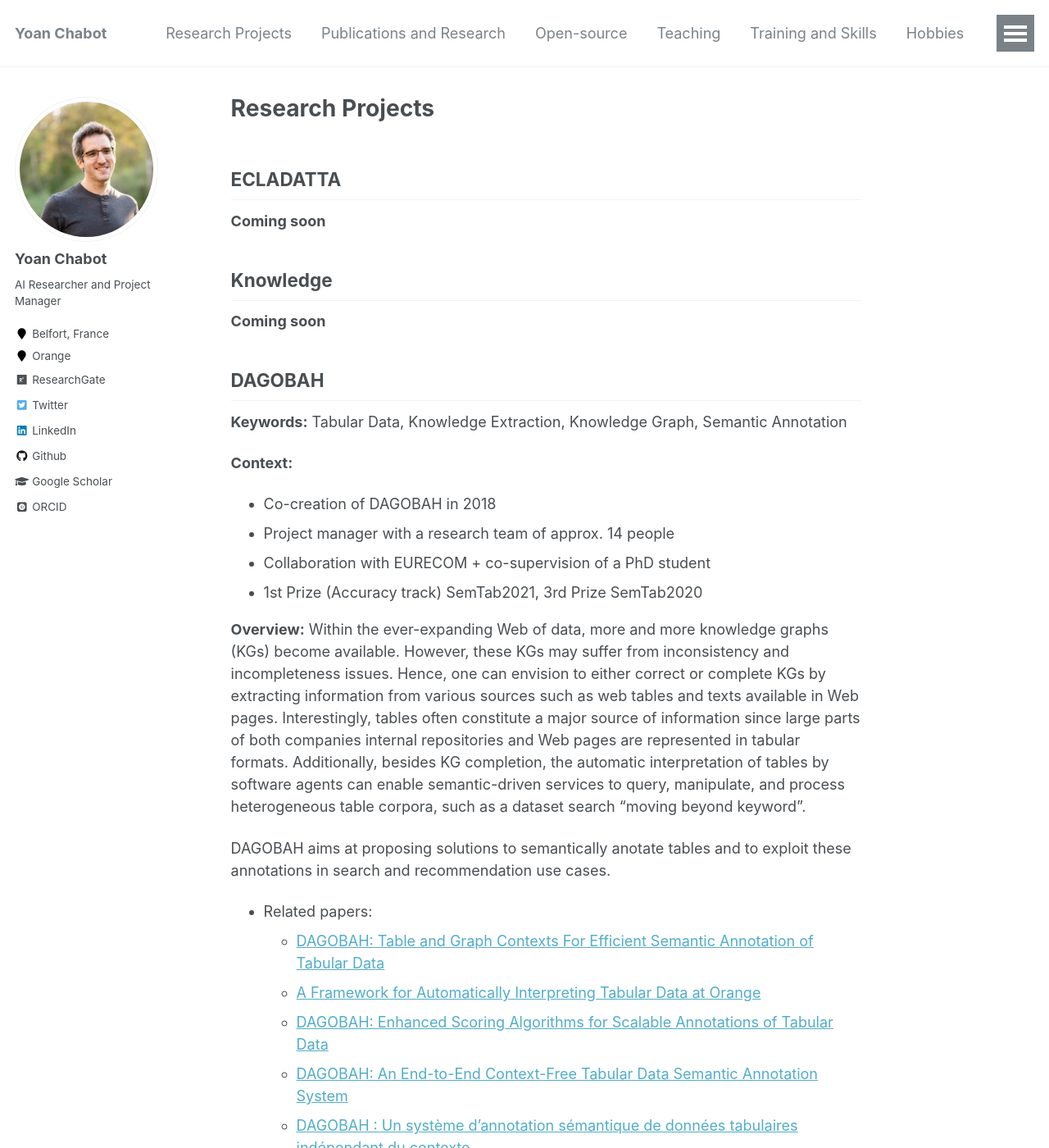
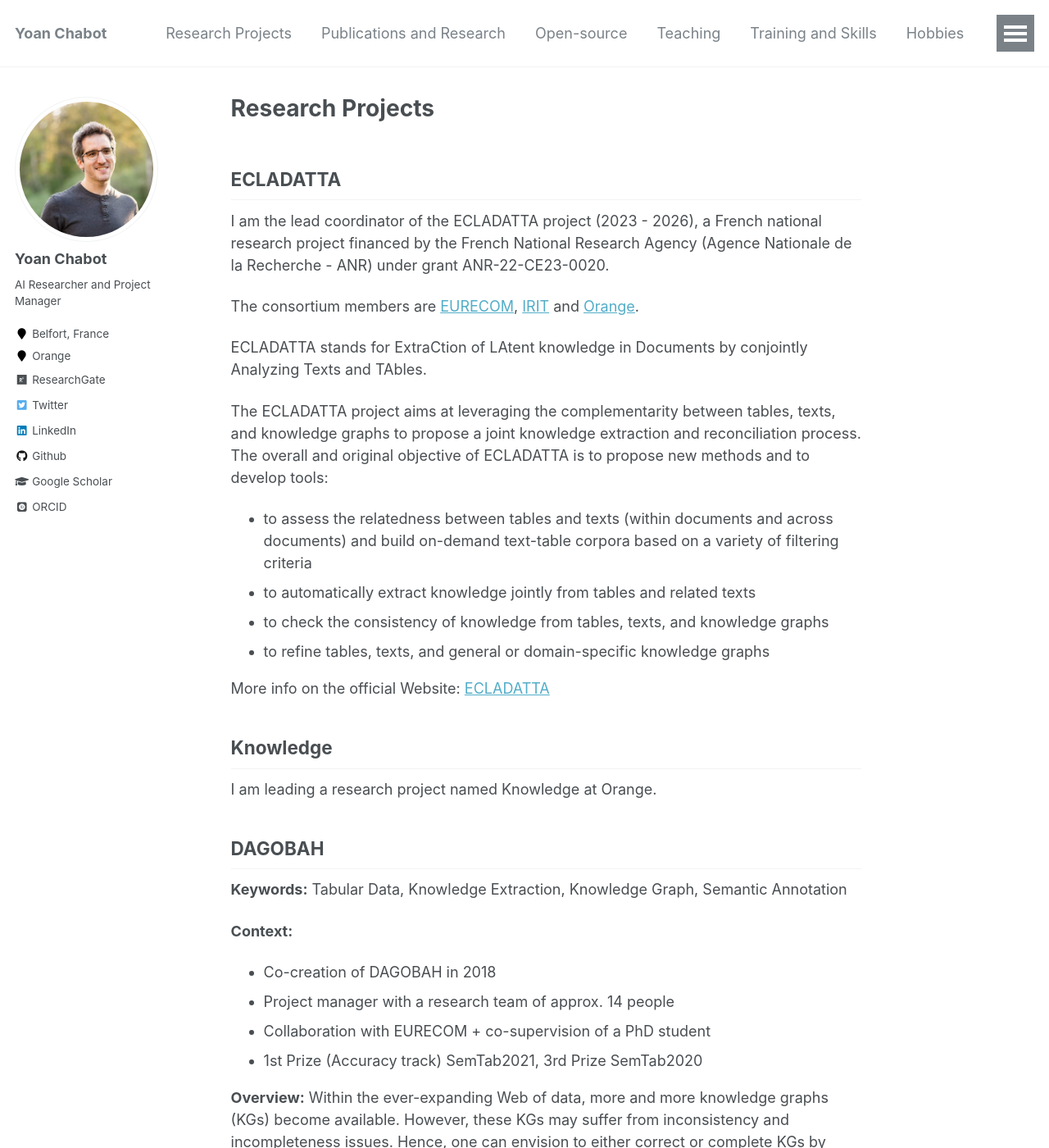
Before and after one commit to yoanchabot/yoanchabot.github.io, a Jekyll site: the page built from _pages/research.md, in a window 1280 px wide and 1400 px high. Shown: the whole window at 82% size. Built offline with Jekyll 4.4.1, drawn with Linux system fonts in a browser that asks for light colours; some web fonts are replaced.

Commit message:
Add ecladatta description

```diff
--- a/_pages/research.md
+++ b/_pages/research.md
@@ -5,10 +5,22 @@ author_profile: true
 ---
 
 ## ECLADATTA
-**Coming soon**
+I am the lead coordinator of the ECLADATTA project (2023 - 2026), a French national research project financed by the French National Research Agency (Agence Nationale de la Recherche - ANR) under grant ANR-22-CE23-0020.
+
+The consortium members are [EURECOM](https://www.eurecom.fr/), [IRIT](https://www.irit.fr/en/home/) and [Orange](https://hellofuture.orange.com/en/).
+
+ECLADATTA stands for ExtraCtion of LAtent knowledge in Documents by conjointly Analyzing Texts and TAbles.
+
+The ECLADATTA project aims at leveraging the complementarity between tables, texts, and knowledge graphs to propose a joint knowledge extraction and reconciliation process. The overall and original objective of ECLADATTA is to propose new methods and to develop tools:
+* to assess the relatedness between tables and texts (within documents and across documents) and build on-demand text-table corpora based on a variety of filtering criteria
+* to automatically extract knowledge jointly from tables and related texts
+* to check the consistency of knowledge from tables, texts, and knowledge graphs
+* to refine tables, texts, and general or domain-specific knowledge graphs
+
+More info on the official Website: [ECLADATTA](https://ecladatta.github.io/)
 
 ## Knowledge
-**Coming soon**
+I am leading a research project named Knowledge at Orange.
 
 ## DAGOBAH
 <b>Keywords:</b> Tabular Data, Knowledge Extraction, Knowledge Graph, Semantic Annotation
```
